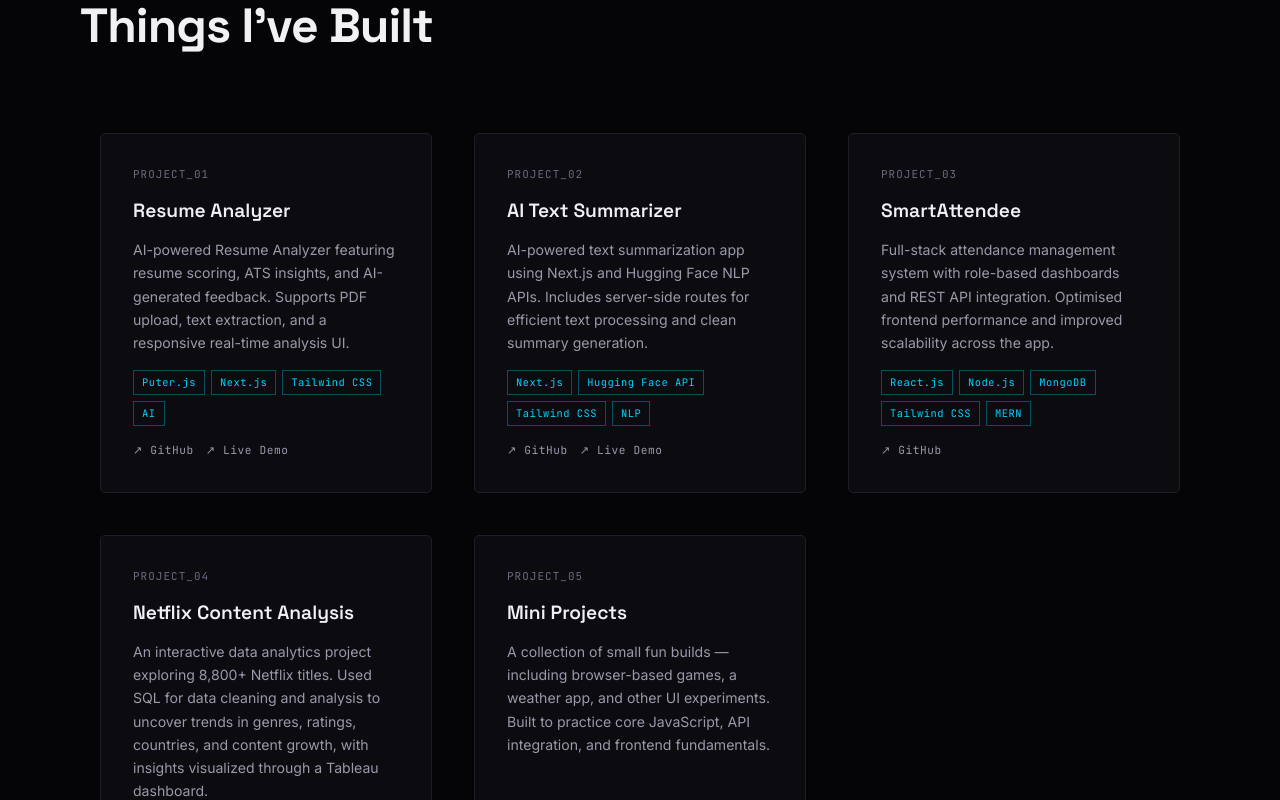
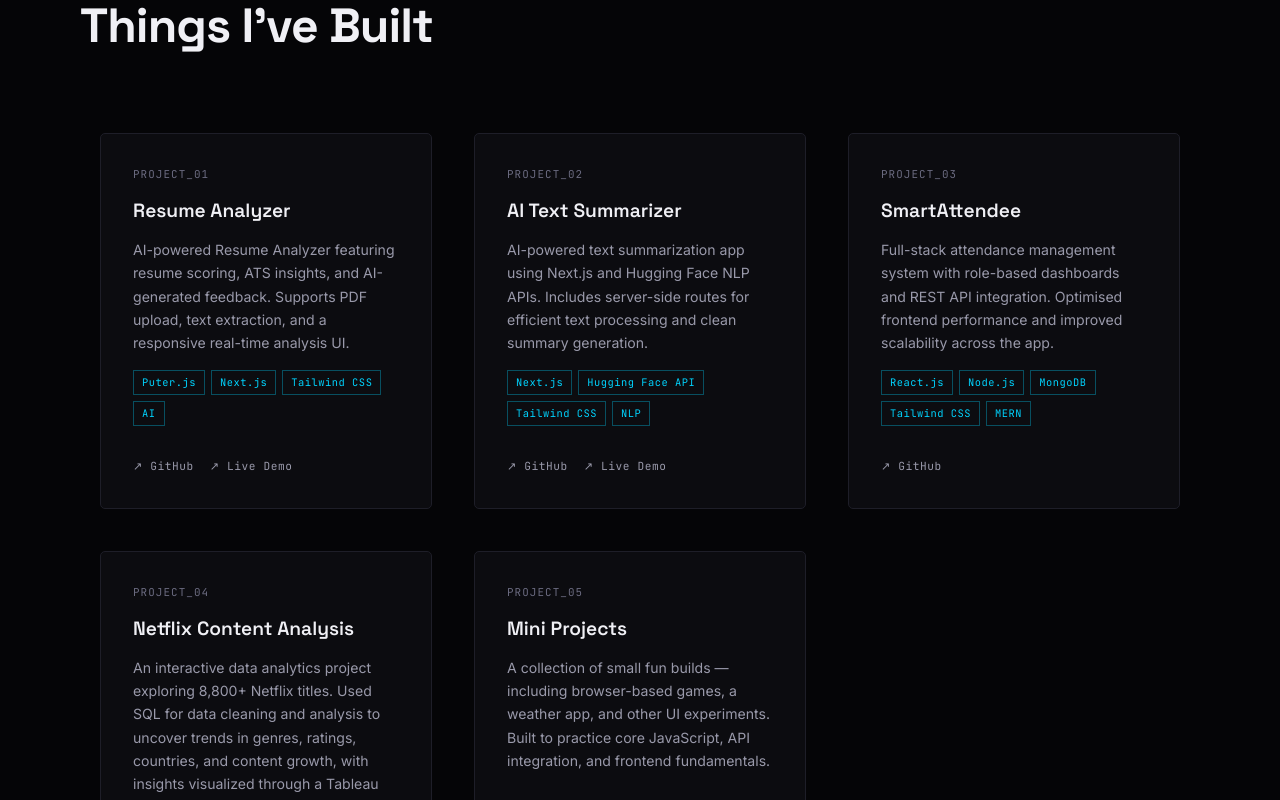
Before and after one commit to SohaRatnam2005/Soha_Portfolio, a React (Vite) app: page / in a window 1280 px wide. Shown: the part 1600-2400 px from the top of the page. Built offline with nearby package versions, Linux system fonts and the light colour scheme.

Commit message:
updated demo links

```diff
--- a/src/index.css
+++ b/src/index.css
@@ -468,6 +468,12 @@ section {
   background: radial-gradient(circle at top right, var(--cyan-dim), transparent 60%);
   opacity: 0;
   transition: opacity 0.3s;
+  pointer-events: none;
+}
+.proj-links {
+  display: flex;
+  gap: 16px;
+  margin-top: 16px;
 }
 .proj-card:hover::after { opacity: 1; }
 .proj-card:hover { border-color: var(--border2); transform: translateY(-3px); }
@@ -500,7 +506,7 @@ section {
   padding: 3px 8px;
   letter-spacing: 0.05em;
 }
-.proj-links { display: flex; gap: 12px; }
+
 .proj-link {
   font-family: var(--font-mono);
   font-size: 0.7rem;
```
